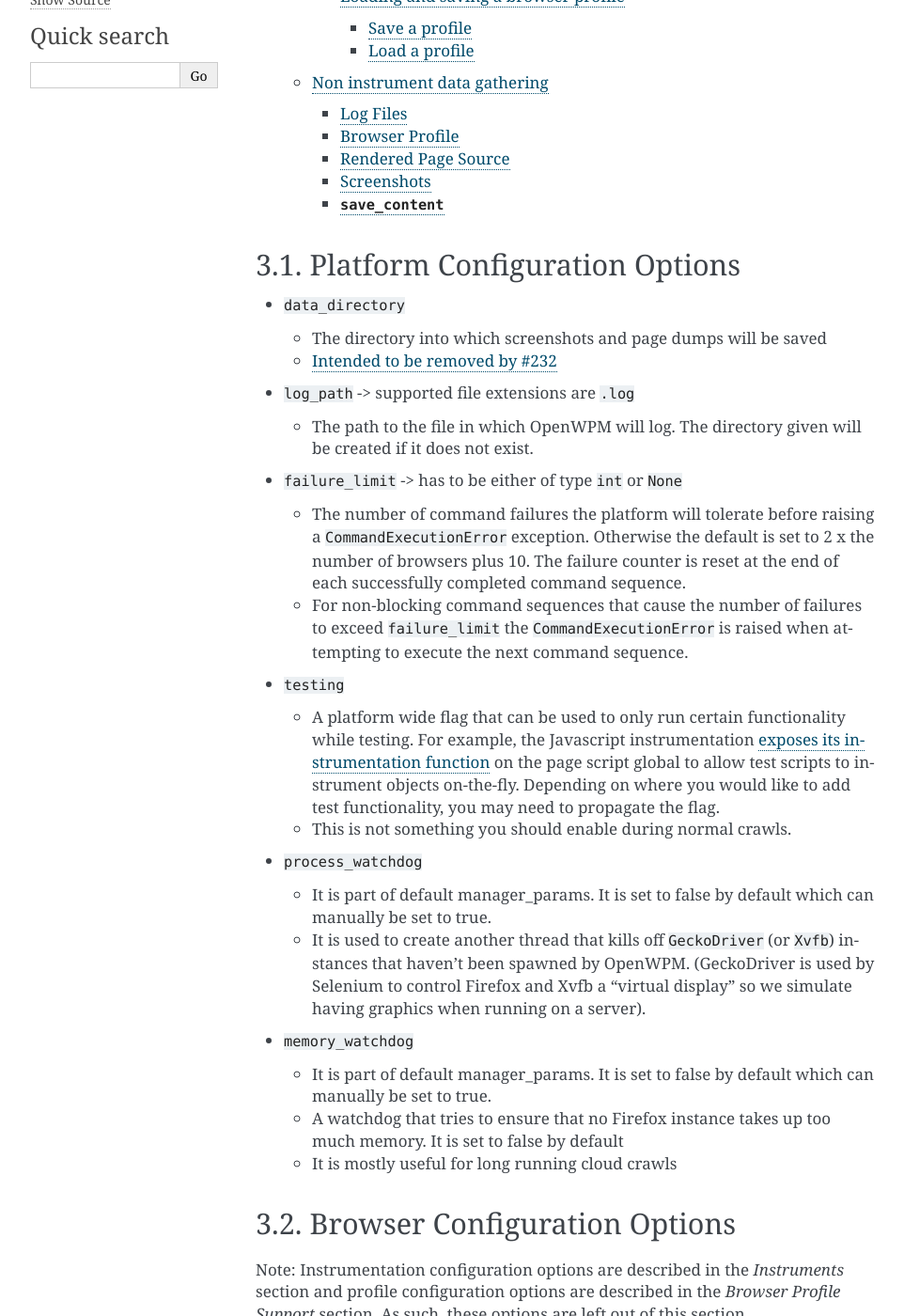
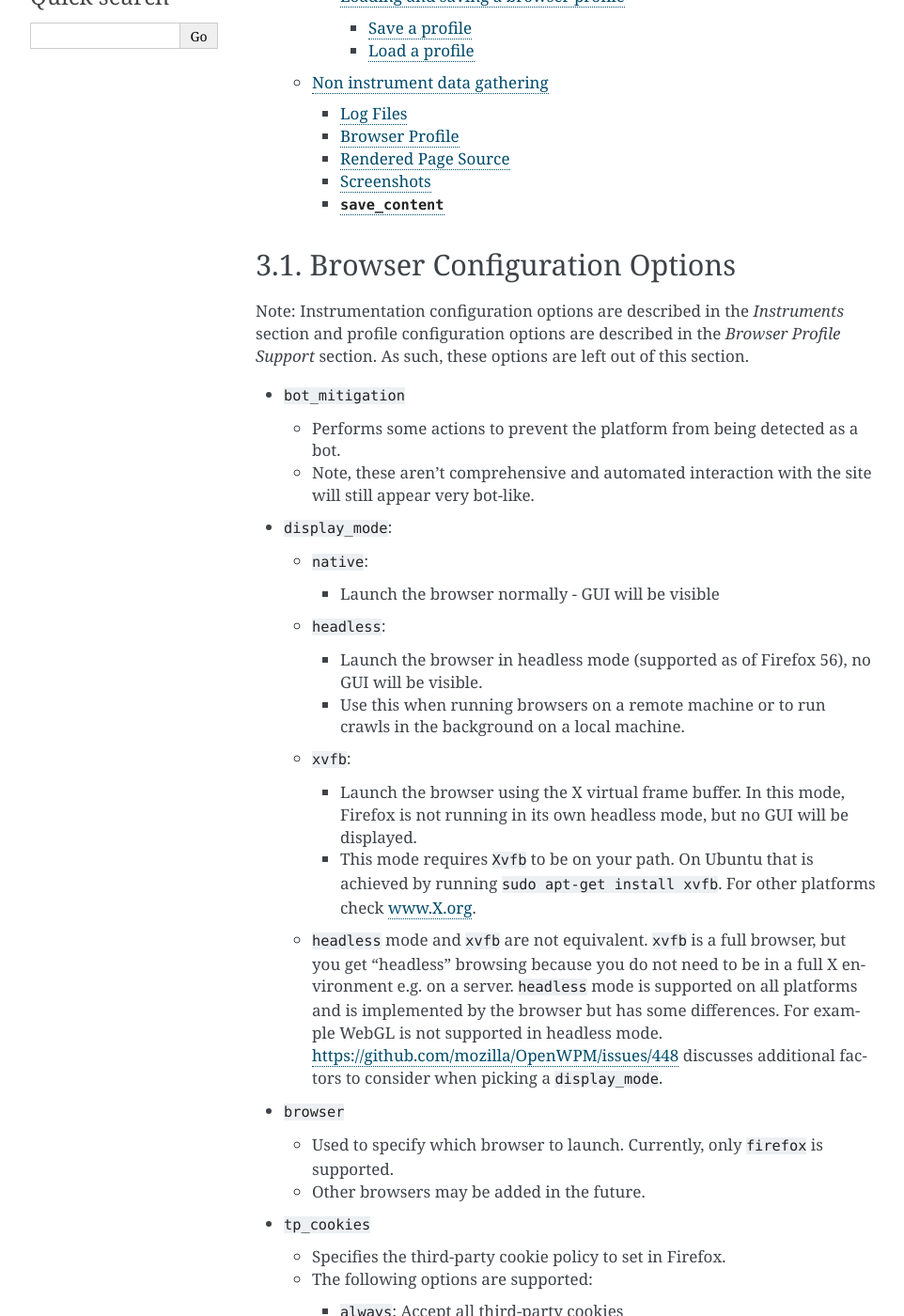
Before and after one commit to openwpm/OpenWPM, a Sphinx documentation site: the page built from docs/Configuration.md, in a window 1280 px wide and 1400 px high, scrolled down 902 px. Shown: the whole window at 94% size, without its empty margins (148-1110 px from the left). Built offline with Sphinx 7.4.7, drawn with Linux system fonts in a browser that asks for light colours; some of the changed text lies outside the part shown.

Commit message:
Move config documentation into docstrings

```diff
--- a/docs/Configuration.md
+++ b/docs/Configuration.md
@@ -41,37 +41,7 @@ of configurations of `class<BrowserParams>`.
     - [`save_content`](#save_content)
 
 
-## Platform Configuration Options
-
-- `data_directory`
-  - The directory into which screenshots and page dumps will be saved
-  - [Intended to be removed by #232](https://github.com/mozilla/OpenWPM/issues/232)
-- `log_path` -> supported file extensions are `.log`
-  - The path to the file in which OpenWPM will log. The
-    directory given will be created if it does not exist.
-- `failure_limit` -> has to be either of type `int` or `None`
-  - The number of command failures the platform will tolerate before raising a
-    `CommandExecutionError` exception. Otherwise the default is set to 2 x the
-    number of browsers plus 10. The failure counter is reset at the end of each
-    successfully completed command sequence.
-  - For non-blocking command sequences that cause the number of failures to
-    exceed `failure_limit` the `CommandExecutionError` is raised when
-    attempting to execute the next command sequence.
-- `testing`
-  - A platform wide flag that can be used to only run certain functionality
-    while testing. For example, the Javascript instrumentation
-    [exposes its instrumentation function](https://github.com/mozilla/OpenWPM/blob/91751831647c37b769f0039d99d0a164384c76ae/automation/Extension/firefox/data/content.js#L447-L449)
-    on the page script global to allow test scripts to instrument objects
-    on-the-fly. Depending on where you would like to add test functionality,
-    you may need to propagate the flag.
-  - This is not something you should enable during normal crawls.
-- `process_watchdog`
-  - It is part of default manager_params. It is set to false by default which can manually be set to true.
-  - It is used to create another thread that kills off `GeckoDriver` (or `Xvfb`) instances that haven't been spawned by OpenWPM. (GeckoDriver is used by Selenium to control Firefox and Xvfb a "virtual display" so we simulate having graphics when running on a server).
-- `memory_watchdog`
-  - It is part of default manager_params. It is set to false by default which can manually be set to true.
-  - A watchdog that tries to ensure that no Firefox instance takes up too much memory. It is set to false by default
-  - It is mostly useful for long running cloud crawls
+<!--- ## Platform Configuration Options -->
 
 ## Browser Configuration Options
 
```
Also changed, not shown: 1 other file.
